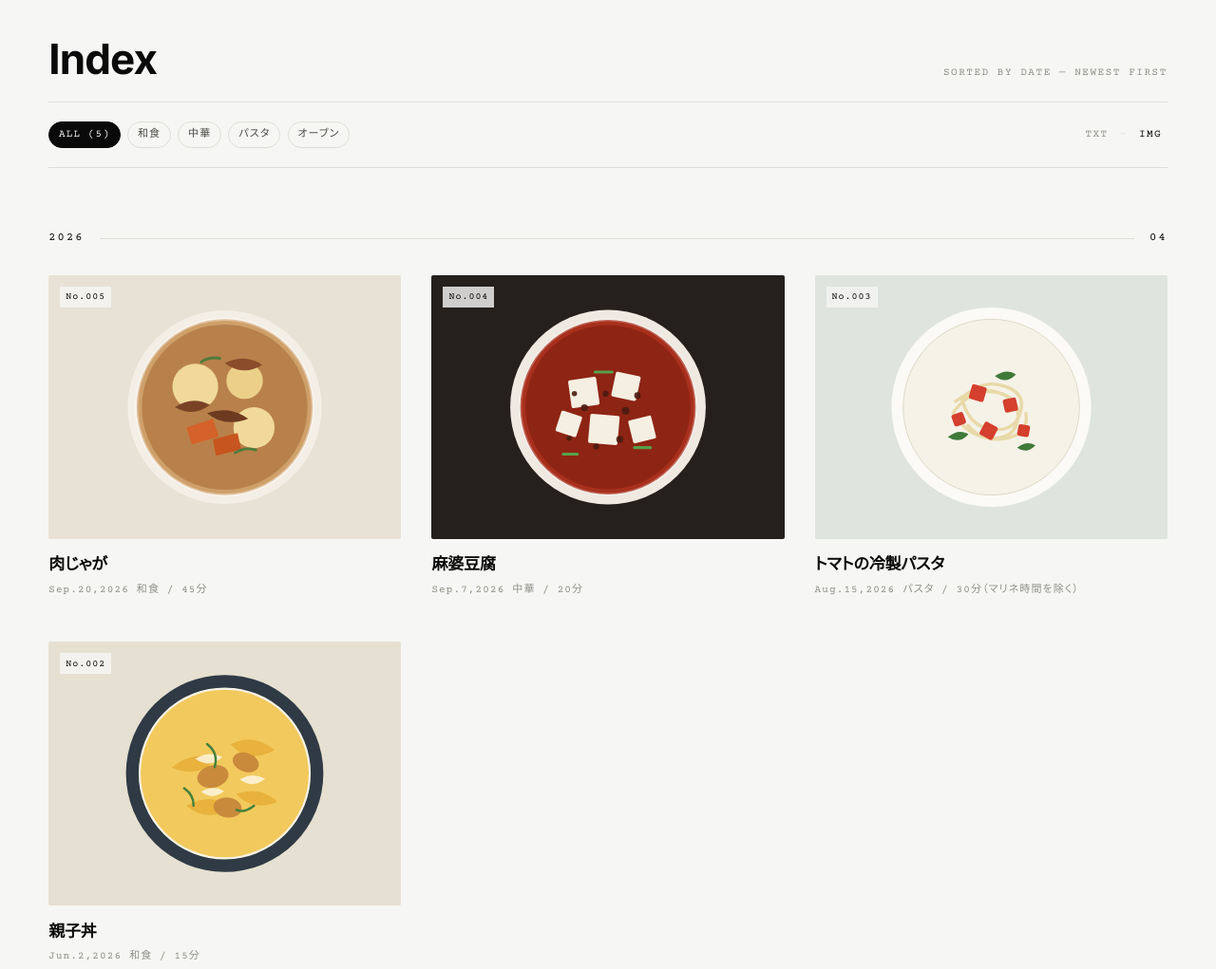
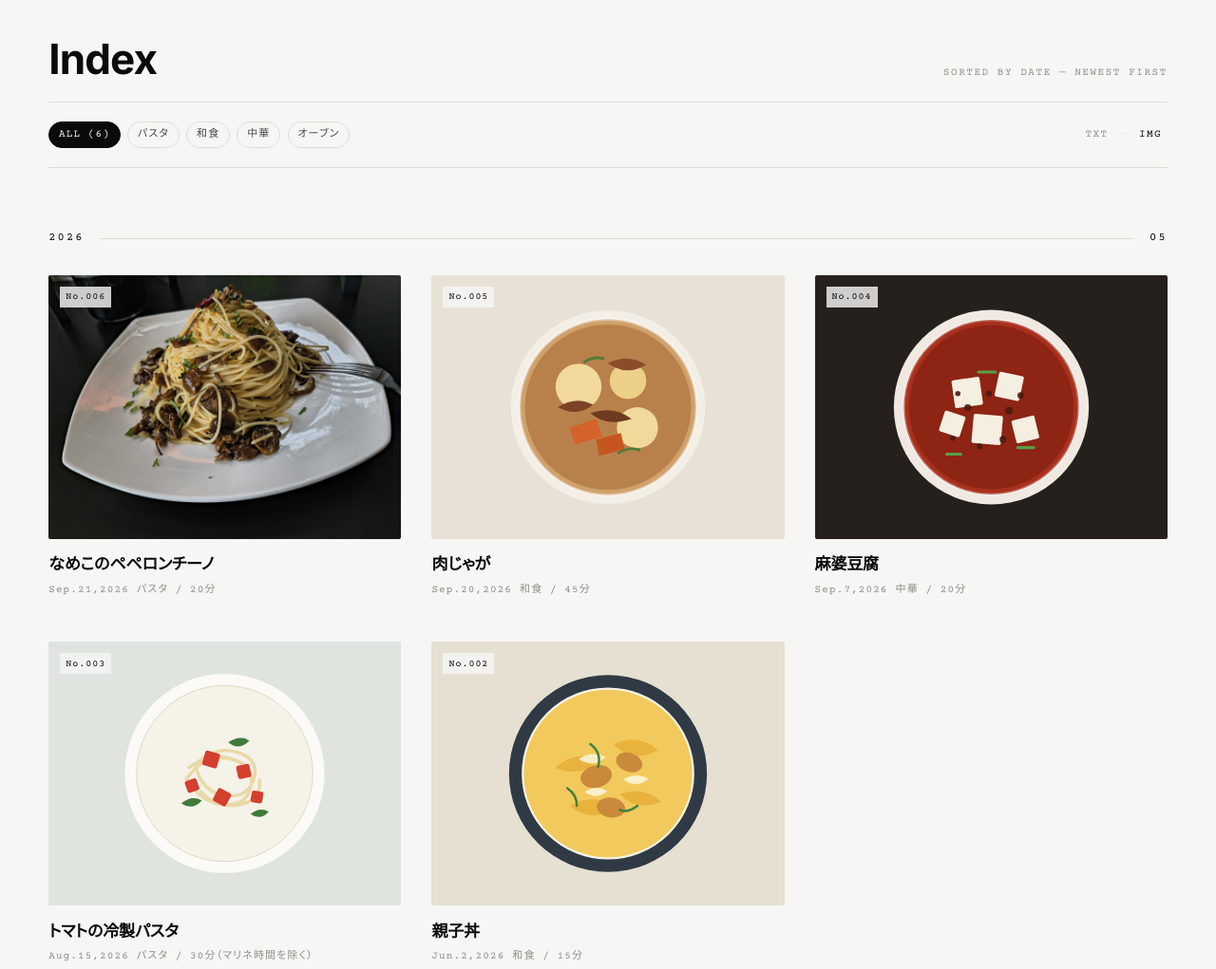
Before and after one commit to satsuki19980613/recipes, a plain HTML site: page index.html in a window 1280 px wide. Shown: the part 800-1821 px from the top of the page at 95% size. Drawn offline with nearby package versions, Linux system fonts and the light colour scheme.

Commit message:
なめこのペペロンチーノを追加する
写真8枚を手順01〜08に紐づけた。完成写真（8枚目）をトップの
一覧カードと詳細のメイン写真にも使っている。

写真は長辺1600pxのJPEGに変換し、EXIFの回転情報を焼き込んで
向きを正した（約1.2MB/枚 → 約300KB/枚）。リサイズ前の元データは
images/nameko/ に残したまま、.gitignore で除外している。

あわせて写真まわりのCSSを調整した。
- 詳細のメイン写真を16:9から3:2に。4:3の写真で皿が切れていた
- 手順の写真に max-width を入れた。縦長の写真が大きくなりすぎる

Co-Authored-By: Claude Opus 5 <noreply@anthropic.com>

```diff
--- a/assets/css/style.css
+++ b/assets/css/style.css
@@ -395,7 +395,7 @@ a.pill:hover, button.pill:hover { border-color: var(--ink); color: var(--ink); }
 .detail__pills { display: flex; flex-wrap: wrap; gap: 0.45rem; }
 
 .detail__hero {
-  aspect-ratio: 16 / 9;
+  aspect-ratio: 3 / 2;
   overflow: hidden; background: var(--bg-sunk); border-radius: 2px;
   margin-bottom: clamp(2.5rem, 6vw, 5rem);
 }
@@ -443,8 +443,9 @@ a.pill:hover, button.pill:hover { border-color: var(--ink); color: var(--ink); }
   color: var(--accent); padding-top: 0.28rem;
 }
 .step p { line-height: 1.95; }
-.step figure { grid-column: 2; margin-top: 1rem; }
-.step figure img { border-radius: 2px; }
+/* 手順の写真。縦長でも高くなりすぎないよう幅で抑える */
+.step figure { grid-column: 2; margin-top: 1.1rem; max-width: 32rem; }
+.step figure img { width: 100%; border-radius: 2px; background: var(--bg-sunk); }
 
 .notes {
   margin-top: clamp(2.5rem, 6vw, 4rem);
--- a/data/recipes.js
+++ b/data/recipes.js
@@ -26,6 +26,39 @@
    ========================================================= */
 
 window.RECIPES = [
+  {
+    id: "2026-09-21-nameko-peperoncino",
+    title: "なめこのペペロンチーノ",
+    date: "2026-09-21",
+    category: "パスタ",
+    tags: ["きのこ", "オイル系", "1人前"],
+    summary: "なめこは最初に強火で水分を飛ばしきる。焦げ目がつくまで炒めると、香りがまったく別のものになる。",
+    image: "images/2026-09-21-nameko-peperoncino-8.jpg",
+    servings: "1人分",
+    time: "20分",
+    ingredients: [
+      { name: "なめこ", amount: "1パック" },
+      { name: "パスタ", amount: "80g" },
+      { name: "にんにく", amount: "2片" },
+      { name: "鷹の爪", amount: "1本" },
+      { name: "イタリアンパセリ", amount: "適量" },
+      { name: "ピュアオリーブオイル（加熱用）", amount: "大さじ1" },
+      { name: "エキストラバージンオリーブオイル（仕上げ用）", amount: "適量" },
+      { name: "水", amount: "適量" },
+      { name: "塩", amount: "適量" }
+    ],
+    steps: [
+      { text: "にんにくをみじん切りにする。", image: "images/2026-09-21-nameko-peperoncino-1.jpg" },
+      { text: "なめこを洗い、フライパンにピュアオリーブオイルを敷いて、最初は強火で炒める。ここでなめこの水分をしっかり飛ばす。", image: "images/2026-09-21-nameko-peperoncino-2.jpg" },
+      { text: "水分がある程度飛んでしんなりしてきたら、刻んだにんにくと半分に割った鷹の爪を加える。鷹の爪は種が辛いので好みで加減を。辛いのが苦手なら割らずに入れる。", image: "images/2026-09-21-nameko-peperoncino-3.jpg" },
+      { text: "これくらい水分が飛んで、なめこにしっかり焦げ目がついたらベースの完成。", image: "images/2026-09-21-nameko-peperoncino-4.jpg" },
+      { text: "パスタを茹でる。種類は好みでいいが、オイルベースなのでブロンズタイプよりテフロンタイプのほうがおすすめ。", image: "images/2026-09-21-nameko-peperoncino-5.jpg" },
+      { text: "茹でている間に、庭でイタリアンパセリを摘んでくる。今日はバジルもあったので飾りに使う。量が少ないので全部あとのせにする。", image: "images/2026-09-21-nameko-peperoncino-6.jpg" },
+      { text: "パスタが茹で上がったらザルでしっかり水気を切り、フライパンでベースと合わせる。ここで仕上げのエキストラバージンオリーブオイルを適量加え、軽く煽って絡める。激しく混ぜるとパスタの表面が傷つくので注意。", image: "images/2026-09-21-nameko-peperoncino-7.jpg" },
+      { text: "皿に盛り付け、刻んだパセリとバジルを散らして完成。Buon appetito!", image: "images/2026-09-21-nameko-peperoncino-8.jpg" }
+    ],
+    notes: "なめこは炒めはじめの強火で水分を飛ばしきるのがすべて。しんなりで止めずに、焦げ目がつくまで待つと香りが変わる。鷹の爪は種を残すとかなり辛くなるので、好みで割らずに使ってもいい。"
+  },
   {
     id: "2026-09-20-nikujaga",
     title: "肉じゃが",
```
Also changed, not shown: images/2026-09-21-nameko-peperoncino-1.jpg (added), images/2026-09-21-nameko-peperoncino-2.jpg (added), images/2026-09-21-nameko-peperoncino-3.jpg (added), images/2026-09-21-nameko-peperoncino-4.jpg (added), images/2026-09-21-nameko-peperoncino-5.jpg (added), images/2026-09-21-nameko-peperoncino-6.jpg (added), images/2026-09-21-nameko-peperoncino-7.jpg (added), images/2026-09-21-nameko-peperoncino-8.jpg (added), 1 other file.
